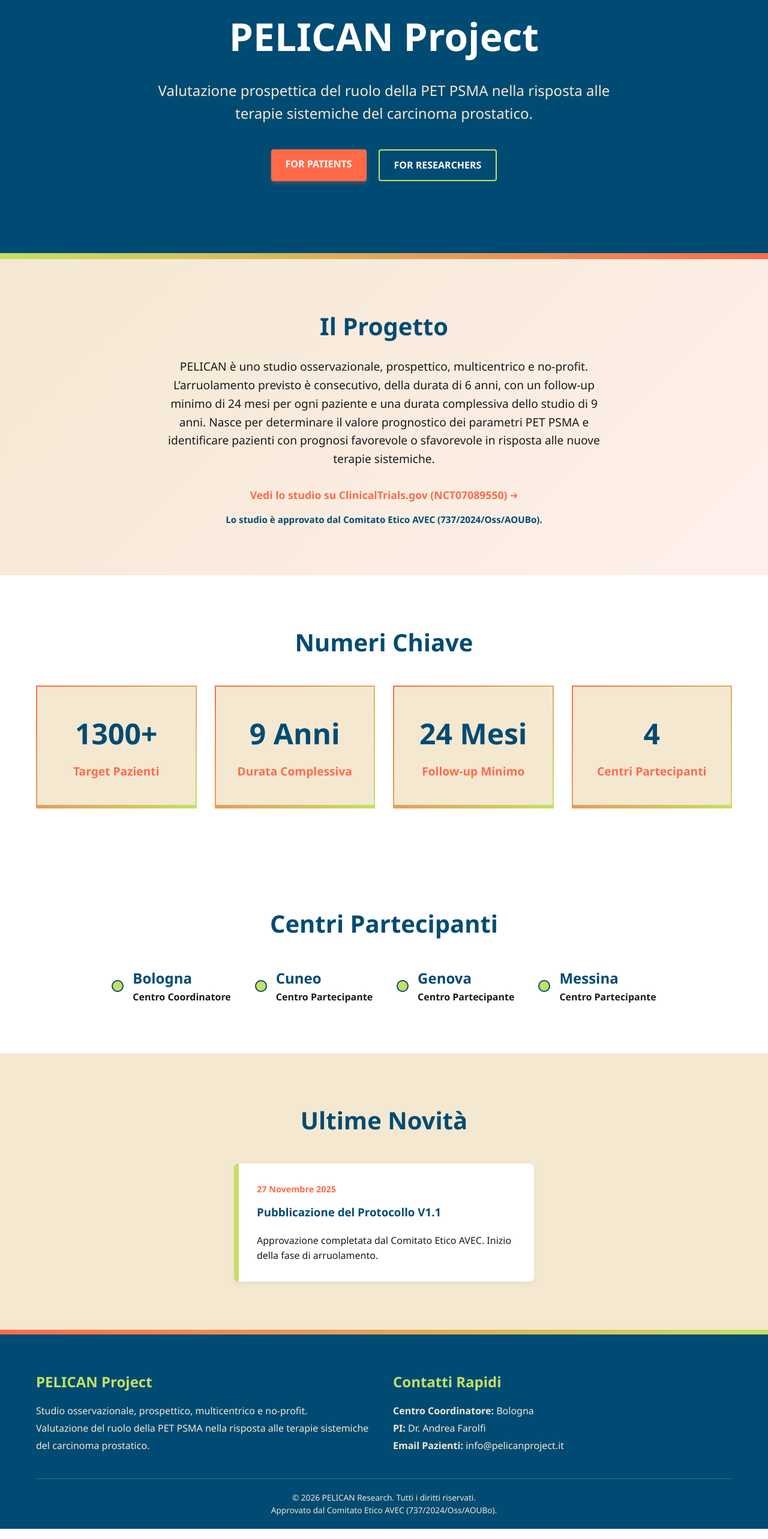
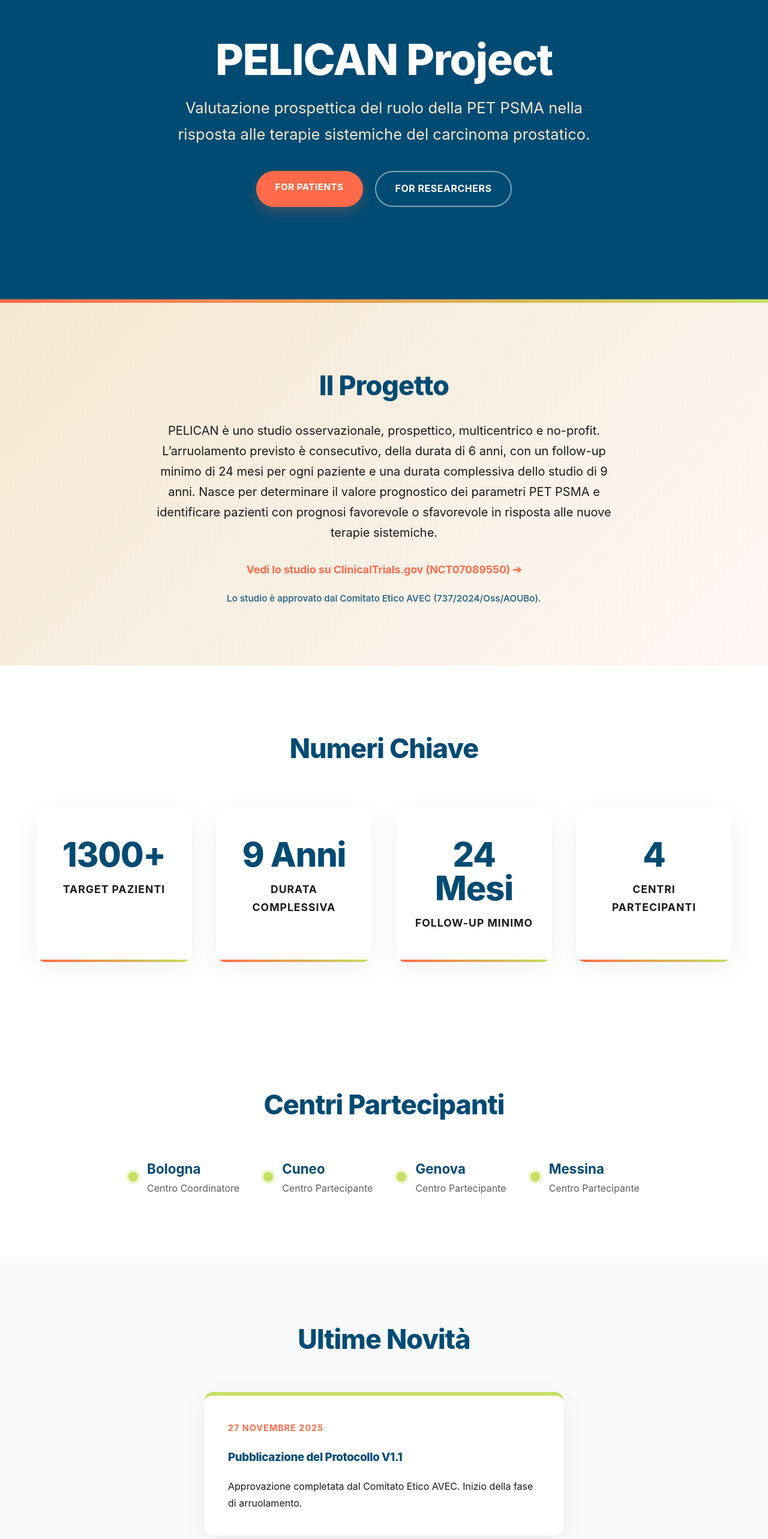
Before and after one commit to GiuseppeBondii/pelican-website, a React (Create React App) app: page / in a window 1280 px wide. Shown: the part 200-2766 px from the top of the page at 60% size. Built offline with nearby package versions, Linux system fonts and the light colour scheme.

Commit message:
inserita pagina 404

```diff
--- a/src/App.css
+++ b/src/App.css
@@ -2,12 +2,14 @@
    NAVBAR
 ============================== */
 .navbar {
-  background-color: var(--primary-white);
-  border-bottom: 2px solid var(--ocean-blue);
-  padding: 15px 0;
+  background-color: rgba(255, 255, 255, 0.98);
+  border-bottom: 1px solid rgba(0, 75, 115, 0.08); /* Bordo ammorbidito */
+  padding: 20px 0;
   position: sticky;
   top: 0;
   z-index: 1000;
+  box-shadow: 0 4px 20px rgba(0, 0, 0, 0.03); /* Ombra leggera */
+  backdrop-filter: blur(10px);
 }
 .nav-container {
   display: flex;
@@ -41,12 +43,12 @@
 .nav-links {
   list-style: none;
   display: flex;
-  gap: 20px;
+  gap: 25px;
 }
 .nav-link {
-  font-weight: bold;
+  font-weight: 600;
   cursor: pointer;
-  color: var(--ocean-blue);
+  color: var(--primary-black);
   transition: color 0.3s ease;
 }
 .nav-link:hover {
@@ -59,23 +61,33 @@
 .hero {
   background-color: var(--ocean-blue);
   color: var(--primary-white);
-  padding: 120px 0;
+  padding: 160px 0; /* Spaziatura premium */
   text-align: center;
-  border-bottom: 10px solid transparent;
-  border-image: linear-gradient(to right, var(--highlight-lime), var(--sunset-orange)) 1;
+  position: relative;
+}
+.hero::after {
+  content: '';
+  position: absolute;
+  bottom: 0;
+  left: 0;
+  right: 0;
+  height: 6px;
+  background: var(--gradient-accent);
 }
 .hero-content {
   max-width: 800px;
   margin: 0 auto;
 }
 .hero-title {
-  font-size: 4rem;
+  font-size: 4.5rem;
   margin-bottom: 20px;
+  line-height: 1.1;
 }
 .hero-subtitle {
-  font-size: 1.5rem;
+  font-size: 1.6rem;
   margin-bottom: 40px;
   color: var(--sand);
+  font-weight: 400;
 }
 .hero-btn-group {
   display: flex;
@@ -85,17 +97,19 @@
 .btn-secondary {
   background-color: transparent;
   color: var(--primary-white);
-  padding: 12px 24px;
-  border: 2px solid var(--highlight-lime);
-  border-radius: 4px;
-  font-weight: bold;
+  padding: 14px 32px;
+  border: 2px solid rgba(255, 255, 255, 0.5);
+  border-radius: var(--radius-pill); /* Arrotondato come btn-accent */
+  font-weight: 700;
   cursor: pointer;
   text-transform: uppercase;
+  letter-spacing: 0.5px;
   transition: all 0.3s ease;
 }
 .btn-secondary:hover {
-  background-color: var(--highlight-lime);
+  background-color: var(--primary-white);
   color: var(--ocean-blue);
+  border-color: var(--primary-white);
 }
 
 /* ==============================
@@ -110,7 +124,7 @@
   margin: 0 auto;
 }
 .summary-text {
-  font-size: 1.2rem;
+  font-size: 1.25rem;
   margin-top: 20px;
   color: var(--primary-black);
 }
@@ -119,19 +133,21 @@
 }
 .summary-link {
   color: var(--sunset-orange);
-  font-weight: bold;
+  font-weight: 700;
   text-decoration: none;
   font-size: 1.1rem;
+  border-bottom: 2px solid transparent;
+  transition: border-color 0.3s ease;
 }
 .summary-link:hover {
-  text-decoration: underline;
-  color: var(--ocean-blue);
+  border-color: var(--sunset-orange);
 }
 .ethics-approval {
-  margin-top: 15px;
+  margin-top: 20px;
   font-size: 0.95rem;
   color: var(--ocean-blue);
-  font-weight: bold;
+  font-weight: 600;
+  opacity: 0.8;
 }
 
 /* ==============================
@@ -142,33 +158,44 @@
 }
 .numbers-grid {
   display: grid;
-  grid-template-columns: repeat(auto-fit, minmax(200px, 1fr));
-  gap: 30px;
-  margin-top: 40px;
+  grid-template-columns: repeat(auto-fit, minmax(220px, 1fr));
+  gap: 40px;
+  margin-top: 60px;
 }
 .number-card {
-  background-color: var(--sand);
-  border: 2px solid var(--ocean-blue);
-  padding: 40px 20px;
+  background-color: var(--primary-white);
+  padding: 50px 30px;
   text-align: center;
-  border-radius: 8px;
-  border-bottom: 6px solid transparent;
-  border-image: var(--gradient-accent) 1;
-  transition: transform 0.3s ease;
+  border-radius: var(--radius-card);
+  box-shadow: var(--salient-shadow); /* Ombra morbida invece del bordo */
+  border: none;
+  position: relative;
+  overflow: hidden;
+  transition: transform 0.4s ease, box-shadow 0.4s ease;
+}
+.number-card::after {
+  content: '';
+  position: absolute;
+  bottom: 0; left: 0; width: 100%; height: 4px;
+  background: var(--gradient-accent);
 }
 .number-card:hover {
-  transform: translateY(-5px);
+  transform: translateY(-8px);
+  box-shadow: var(--salient-shadow-hover);
 }
 .number-value {
-  font-size: 3rem;
+  font-size: 3.5rem;
   color: var(--ocean-blue);
   margin: 0;
+  line-height: 1;
 }
 .number-label {
-  font-size: 1.2rem;
-  font-weight: bold;
-  margin-top: 10px;
-  color: var(--sunset-orange);
+  font-size: 1.1rem;
+  font-weight: 700;
+  margin-top: 15px;
+  color: var(--primary-black);
+  text-transform: uppercase;
+  letter-spacing: 1px;
 }
 
 /* ==============================
@@ -179,7 +206,7 @@
   flex-wrap: wrap;
   justify-content: center;
   gap: 40px;
-  margin-top: 40px;
+  margin-top: 50px;
 }
 .center-item {
   display: flex;
@@ -187,49 +214,59 @@
   gap: 15px;
 }
 .center-dot {
-  width: 20px;
-  height: 20px;
+  width: 16px;
+  height: 16px;
   background: var(--highlight-lime);
-  border: 2px solid var(--ocean-blue);
   border-radius: 50%;
   display: inline-block;
+  box-shadow: 0 0 0 4px rgba(197, 224, 99, 0.3); /* Effetto glowing/Salient */
 }
 .center-city {
-  font-size: 1.5rem;
+  font-size: 1.4rem;
   margin: 0;
   color: var(--ocean-blue);
+  font-weight: 700;
 }
 .center-role {
   color: var(--primary-black);
-  font-weight: bold;
+  font-weight: 400;
   margin: 0;
+  opacity: 0.7;
 }
 
 /* ==============================
    NEWS SECTION
 ============================== */
 .news-section {
-  background-color: var(--sand);
+  background-color: var(--bg-gray);
   color: var(--primary-black);
 }
 .news-container {
   display: flex;
   justify-content: center;
-  margin-top: 40px;
+  margin-top: 50px;
 }
 .news-card {
   background-color: var(--primary-white);
-  color: var(--primary-black);
-  padding: 30px;
-  border-radius: 8px;
-  max-width: 500px;
-  border-left: 8px solid var(--highlight-lime);
-  box-shadow: 0 4px 10px rgba(0,0,0,0.05);
+  padding: 40px;
+  border-radius: var(--radius-card);
+  max-width: 600px;
+  border: none; /* Rimosso il bordo spesso laterale */
+  border-top: 6px solid var(--highlight-lime);
+  box-shadow: var(--salient-shadow);
+  transition: transform 0.3s ease;
+}
+.news-card:hover {
+  transform: translateY(-5px);
 }
 .news-date {
   color: var(--sunset-orange);
-  font-weight: bold;
+  font-weight: 700;
   font-size: 0.9rem;
+  text-transform: uppercase;
+  letter-spacing: 1px;
+  margin-bottom: 10px;
+  display: inline-block;
 }
 
 /* ==============================
@@ -238,44 +275,49 @@
 .footer {
   background-color: var(--ocean-blue);
   color: var(--primary-white);
-  padding: 60px 0 20px 0;
-  border-top: 8px solid transparent;
-  border-image: linear-gradient(to right, var(--sunset-orange), var(--highlight-lime)) 1;
+  padding: 80px 0 30px 0;
+  position: relative;
   margin-top: auto;
+}
+.footer::before {
+  content: '';
+  position: absolute;
+  top: 0; left: 0; right: 0; height: 6px;
+  background: linear-gradient(to right, var(--sunset-orange), var(--highlight-lime));
 }
 .footer-container {
   display: flex;
   flex-direction: column;
-  gap: 40px;
+  gap: 60px;
 }
 .footer-content {
   display: flex;
   justify-content: space-between;
   flex-wrap: wrap;
-  gap: 30px;
+  gap: 40px;
 }
 .footer-column {
   flex: 1;
   min-width: 280px;
 }
 .footer-title {
-  color: var(--highlight-lime);
-  margin-bottom: 15px;
-  font-size: 1.5rem;
+  color: var(--primary-white);
+  margin-bottom: 20px;
+  font-size: 1.4rem;
 }
 .footer-text {
   line-height: 1.8;
   font-size: 1rem;
-  color: var(--sand);
+  color: rgba(255, 255, 255, 0.7);
 }
 .footer-bottom-bar {
-  border-top: 1px solid rgba(255,255,255,0.2);
-  padding-top: 20px;
+  border-top: 1px solid rgba(255, 255, 255, 0.1);
+  padding-top: 30px;
   text-align: center;
 }
 .footer-copyright {
-  font-size: 0.85rem;
-  color: var(--sand);
+  font-size: 0.9rem;
+  color: rgba(255, 255, 255, 0.5);
   margin: 0;
 }
 
@@ -298,14 +340,14 @@
     text-align: center;
     padding: 20px 0 10px 0;
     gap: 15px;
-    border-top: 1px solid var(--sand);
+    border-top: 1px solid rgba(0,0,0,0.05);
     margin-top: 15px;
   }
 
   .nav-links.open { display: flex; animation: fadeIn 0.3s ease-in-out; }
 
-  .hero { padding: 80px 0; }
-  .hero-title { font-size: 2.5rem; }
+  .hero { padding: 100px 0; }
+  .hero-title { font-size: 2.8rem; }
   .hero-subtitle { font-size: 1.2rem; }
   .hero-btn-group { flex-direction: column; align-items: center; width: 100%; }
   .hero-btn-group button, .hero-btn-group a { width: 100%; max-width: 300px; text-align: center; }
@@ -321,30 +363,35 @@
 .page-header {
   background-color: var(--ocean-blue);
   color: var(--primary-white);
-  padding: 60px 0;
+  padding: 100px 0;
   text-align: center;
-  border-bottom: 6px solid var(--highlight-lime);
+  position: relative;
   background-image: var(--gradient-bg-light);
-  /* Un mix elegante tra il blu oceano e il gradiente chiaro per dare profondità */
   background-blend-mode: overlay;
+}
+.page-header::after {
+  content: '';
+  position: absolute;
+  bottom: 0; left: 0; right: 0; height: 6px;
+  background: var(--highlight-lime);
 }
 
 .page-title {
-  font-size: 3rem;
-  margin-bottom: 10px;
+  font-size: 3.5rem;
+  margin-bottom: 15px;
   color: var(--primary-white);
 }
 
 .page-header p {
-  font-size: 1.2rem;
-  color: var(--sand);
+  font-size: 1.25rem;
+  color: rgba(255, 255, 255, 0.9);
   max-width: 700px;
   margin: 0 auto;
 }
 
 .content-section {
-  padding: 60px 0;
-  background-color: var(--bg-gray); /* Sfondo grigio chiaro per far risaltare le card bianche */
+  padding: 80px 0;
+  background-color: var(--bg-gray);
 }
 
 /* ==============================
@@ -352,44 +399,52 @@
 ============================== */
 .text-box {
   background-color: var(--primary-white);
-  padding: 40px;
-  border-radius: 12px;
-  box-shadow: 0 8px 20px rgba(0, 0, 0, 0.04);
+  padding: 50px;
+  border-radius: var(--radius-card);
+  box-shadow: var(--salient-shadow); /* Effetto fluttuante in stile Salient */
   margin-bottom: 40px;
-  border-top: 4px solid var(--ocean-blue);
-  transition: transform 0.3s ease;
+  border: none;
+  transition: transform 0.4s ease, box-shadow 0.4s ease;
 }
 
 .text-box:hover {
-  transform: translateY(-2px);
+  transform: translateY(-5px);
+  box-shadow: var(--salient-shadow-hover);
 }
 
 .text-box h3 {
   color: var(--ocean-blue);
-  font-size: 1.8rem;
-  margin-bottom: 20px;
-  border-bottom: 2px solid var(--sand);
-  padding-bottom: 10px;
+  font-size: 2rem;
+  margin-bottom: 25px;
+  /* Rimossa la riga inferiore pesante per un look più pulito */
 }
 
 .text-box p, .text-box ul {
-  margin-bottom: 15px;
+  margin-bottom: 20px;
   color: var(--primary-black);
-  font-size: 1.05rem;
-  line-height: 1.7;
+  font-size: 1.1rem;
+  line-height: 1.8;
 }
 
 .text-box ul {
   padding-left: 20px;
+  list-style-type: none;
 }
 
 .text-box li {
-  margin-bottom: 10px;
+  margin-bottom: 12px;
+  position: relative;
+  padding-left: 25px;
 }
 
-.text-box li::marker {
+.text-box li::before {
+  content: '•';
   color: var(--sunset-orange);
   font-weight: bold;
+  font-size: 1.5rem;
+  position: absolute;
+  left: 0;
+  top: -4px;
 }
 
 /* ==============================
@@ -397,12 +452,11 @@
 ============================== */
 .contact-grid, .team-grid, .faq-grid {
   display: grid;
-  grid-template-columns: repeat(auto-fit, minmax(300px, 1fr));
-  gap: 30px;
+  grid-template-columns: repeat(auto-fit, minmax(320px, 1fr));
+  gap: 40px;
   align-items: stretch;
 }
 
-/* Specifico per il team grid per usare le stesse card dei KeyNumbers */
 .team-grid .number-card {
   margin: 0;
 }
@@ -412,14 +466,18 @@
 ============================== */
 .timeline {
   position: relative;
-  margin-top: 30px;
-  padding-left: 30px;
-  border-left: 3px solid var(--highlight-lime);
+  margin-top: 40px;
+  padding-left: 40px;
+  border-left: 2px dashed rgba(0, 75, 115, 0.2); /* Linea meno invadente */
 }
 
 .timeline-step {
   position: relative;
-  margin-bottom: 30px;
+  margin-bottom: 40px;
+  background: var(--primary-white);
+  padding: 30px;
+  border-radius: var(--radius-card);
+  box-shadow: var(--salient-shadow);
 }
 
 .timeline-step:last-child {
@@ -429,46 +487,49 @@
 .timeline-step::before {
   content: '';
   position: absolute;
-  left: -40px; /* Allineato con il bordo sinistro */
-  top: 0;
-  width: 18px;
-  height: 18px;
-  background-color: var(--ocean-blue);
-  border: 3px solid var(--highlight-lime);
+  left: -50px;
+  top: 35px;
+  width: 20px;
+  height: 20px;
+  background-color: var(--highlight-lime);
   border-radius: 50%;
-  box-shadow: 0 0 0 4px var(--primary-white); /* Stacca il pallino dalla linea */
+  box-shadow: 0 0 0 6px var(--bg-gray); /* Nasconde la linea tratteggiata dietro */
 }
 
 .timeline-step h4 {
   color: var(--sunset-orange);
   margin-bottom: 10px;
-  font-size: 1.3rem;
+  font-size: 1.4rem;
 }
 
 /* ==============================
    FAQ ITEMS (ForPatients.js)
 ============================== */
 .faq-item {
-  background-color: var(--bg-gray);
-  padding: 25px;
-  border-radius: 8px;
-  border-left: 5px solid var(--sunset-orange);
+  background-color: var(--primary-white);
+  padding: 30px;
+  border-radius: var(--radius-card);
+  box-shadow: var(--salient-shadow);
+  border: none;
+  border-left: 4px solid var(--sunset-orange);
   transition: all 0.3s ease;
 }
 
 .faq-item:hover {
-  background-color: var(--sand);
-  transform: translateX(5px);
+  transform: translateY(-3px);
+  box-shadow: var(--salient-shadow-hover);
 }
 
 .faq-item h4 {
-  margin-bottom: 10px;
-  font-size: 1.1rem;
+  margin-bottom: 15px;
+  font-size: 1.2rem;
+  color: var(--ocean-blue);
 }
 
 .faq-item p {
   margin: 0;
-  font-size: 0.95rem;
+  font-size: 1.05rem;
+  color: var(--primary-black);
 }
 
 /* ==============================
@@ -477,7 +538,7 @@
 .contact-form {
   display: flex;
   flex-direction: column;
-  gap: 15px;
+  gap: 20px;
   margin-top: 20px;
 }
 
@@ -485,13 +546,13 @@
 .contact-form select,
 .contact-form textarea {
   width: 100%;
-  padding: 15px;
-  border: 1px solid #ccc;
-  border-radius: 6px;
+  padding: 18px;
+  border: 1px solid rgba(0,0,0,0.1);
+  border-radius: 12px;
   font-family: inherit;
   font-size: 1rem;
   background-color: var(--bg-gray);
-  transition: border-color 0.3s ease, box-shadow 0.3s ease, background-color 0.3s ease;
+  transition: all 0.3s ease;
 }
 
 .contact-form input:focus,
@@ -500,11 +561,11 @@
   outline: none;
   border-color: var(--ocean-blue);
   background-color: var(--primary-white);
-  box-shadow: 0 0 0 3px rgba(0, 75, 115, 0.1);
+  box-shadow: 0 0 0 4px rgba(0, 75, 115, 0.08);
 }
 
 .contact-form textarea {
-  min-height: 150px;
+  min-height: 180px;
   resize: vertical;
 }
 
@@ -512,23 +573,11 @@
    RESPONSIVENESS (PAGINE INTERNE)
 ============================== */
 @media (max-width: 768px) {
-  .page-title {
-    font-size: 2.2rem;
-  }
-
-  .page-header {
-    padding: 40px 0;
-  }
-
-  .text-box {
-    padding: 25px;
-  }
-
-  .contact-grid, .team-grid, .faq-grid {
-    grid-template-columns: 1fr;
-  }
-
-  .timeline::before {
-    left: 20px;
-  }
+  .page-title { font-size: 2.5rem; }
+  .page-header { padding: 60px 0; }
+  .text-box { padding: 30px; }
+  .contact-grid, .team-grid, .faq-grid { grid-template-columns: 1fr; }
+  .timeline::before { left: 20px; }
+  .timeline-step::before { left: -30px; }
+  .timeline { padding-left: 20px; }
 }
--- a/src/App.js
+++ b/src/App.js
@@ -11,6 +11,7 @@ import Science from './components/pages/Science';
 import ForPatients from './components/pages/ForPatients';
 import Contributors from './components/pages/Contributors';
 import ContactUs from './components/pages/ContactUs';
+import NotFound from './page/NotFound';
 
 function App() {
   return (
@@ -31,6 +32,8 @@ function App() {
             <Route path="/patients" element={<ForPatients />} />
             <Route path="/contributors" element={<Contributors />} />
             <Route path="/contact" element={<ContactUs />} />
+
+            <Route path="*" element={<NotFound />} />
           </Routes>
         </main>
 
--- a/src/index.css
+++ b/src/index.css
@@ -2,17 +2,23 @@
   --primary-white: #ffffff;
   --primary-black: #1a1a1a;
 
-  /* Nuova Palette California-inspired */
+  /* Palette California-inspired */
   --ocean-blue: #004b73;
   --sand: #F4E8D1;
   --sunset-orange: #FF6B4A;
   --highlight-lime: #C5E063;
 
-  --bg-gray: #f9f9f9;
+  --bg-gray: #f8fafc; /* Grigio leggermente più moderno e freddo */
 
   /* Gradienti Aggiornati */
-  --gradient-bg-light: linear-gradient(135deg, var(--sand) 0%, rgba(255, 107, 74, 0.1) 100%);
+  --gradient-bg-light: linear-gradient(135deg, var(--sand) 0%, rgba(255, 107, 74, 0.05) 100%);
   --gradient-accent: linear-gradient(135deg, var(--sunset-orange) 0%, var(--highlight-lime) 100%);
+
+  /* Nuove Variabili Stile Salient */
+  --salient-shadow: 0 10px 40px rgba(0, 0, 0, 0.06);
+  --salient-shadow-hover: 0 20px 50px rgba(0, 0, 0, 0.12);
+  --radius-card: 16px;
+  --radius-pill: 50px;
 }
 
 * {
@@ -22,10 +28,12 @@
 }
 
 body {
-  font-family: 'Segoe UI', Tahoma, Geneva, Verdana, sans-serif;
+  /* Font di sistema moderno, tipico dei temi premium */
+  font-family: 'Inter', -apple-system, BlinkMacSystemFont, 'Segoe UI', Roboto, Helvetica, Arial, sans-serif;
   background-color: var(--primary-white);
   color: var(--primary-black);
-  line-height: 1.6;
+  line-height: 1.7;
+  -webkit-font-smoothing: antialiased;
 }
 
 img {
@@ -41,49 +49,55 @@ img {
 }
 
 .section {
-  padding: 80px 0;
+  padding: 100px 0; /* Aumentato per dare più respiro (tipico di Salient) */
 }
 
+/* Pulsanti stile Salient: Arrotondati, ombra morbida, hover fluido */
 .btn-accent {
   background: var(--sunset-orange);
   color: var(--primary-white);
-  padding: 12px 24px;
+  padding: 14px 32px;
   border: none;
-  border-radius: 4px;
-  font-weight: bold;
+  border-radius: var(--radius-pill);
+  font-weight: 700;
+  font-size: 0.95rem;
   cursor: pointer;
   text-transform: uppercase;
-  transition: transform 0.3s ease, box-shadow 0.3s ease, background-color 0.3s ease;
-  box-shadow: 0 4px 6px rgba(255, 107, 74, 0.3);
+  letter-spacing: 0.5px;
+  transition: all 0.4s cubic-bezier(0.165, 0.84, 0.44, 1);
+  box-shadow: 0 8px 20px rgba(255, 107, 74, 0.25);
 }
 
 .btn-accent:hover {
-  background: var(--highlight-lime);
-  color: var(--ocean-blue);
-  transform: translateY(-2px);
-  box-shadow: 0 6px 12px rgba(197, 224, 99, 0.4);
+  background: var(--ocean-blue);
+  color: var(--primary-white);
+  transform: translateY(-3px);
+  box-shadow: 0 12px 25px rgba(0, 75, 115, 0.25);
 }
 
 h1, h2, h3 {
   margin-bottom: 20px;
+  font-weight: 800; /* Titoli più incisivi */
+  letter-spacing: -0.02em;
 }
 
 h2 {
-  font-size: 2.5rem;
+  font-size: 2.8rem;
   text-align: center;
   color: var(--ocean-blue);
 }
 
 @media (max-width: 768px) {
   h2 {
-    font-size: 2rem;
+    font-size: 2.2rem;
   }
   .section {
-    padding: 50px 0;
+    padding: 70px 0;
   }
 }
 
 a {
   text-decoration: none;
   color: inherit;
+  transition: color 0.3s ease;
 }
```
Also changed, not shown: src/page/NotFound.js (added, +21 -0 lines).
